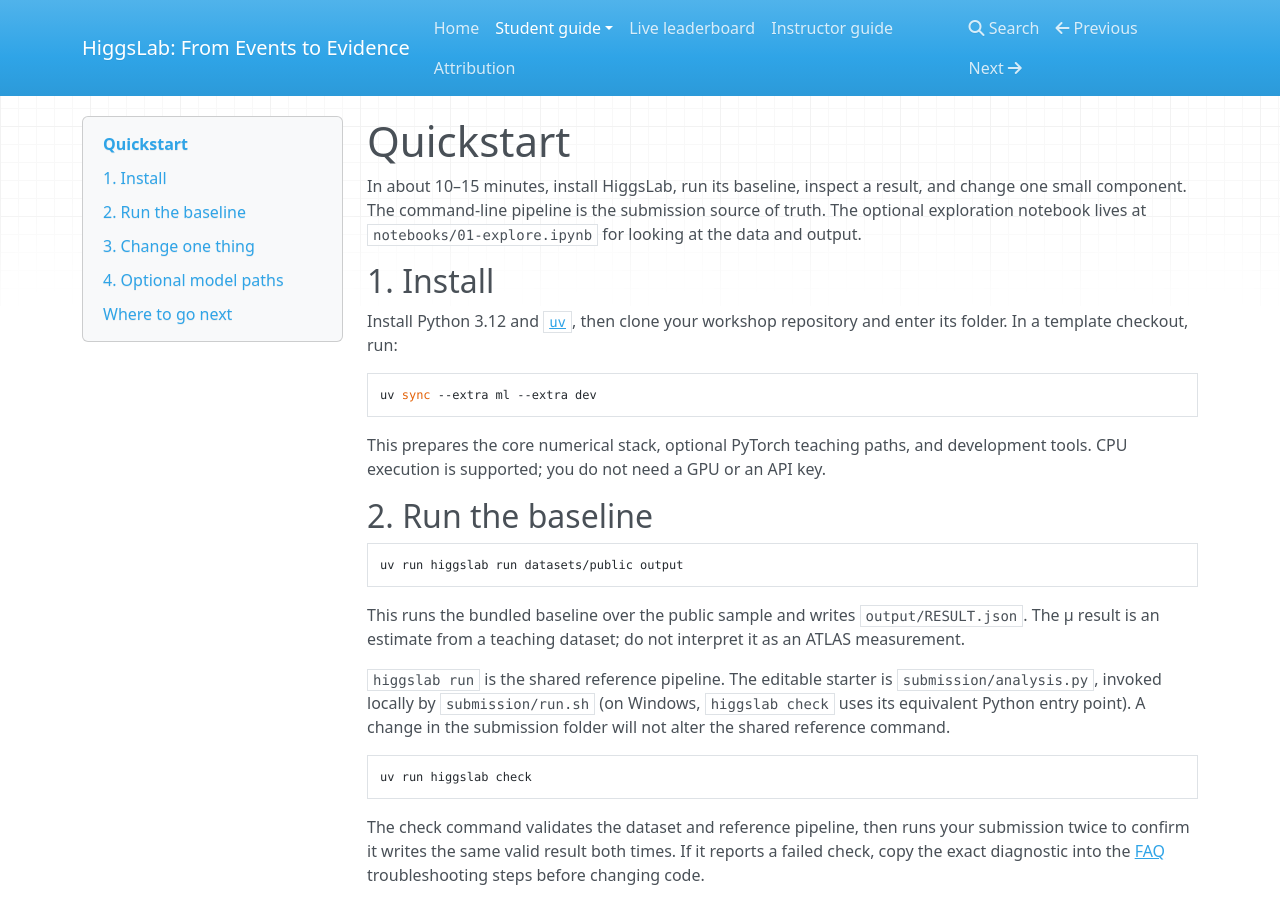
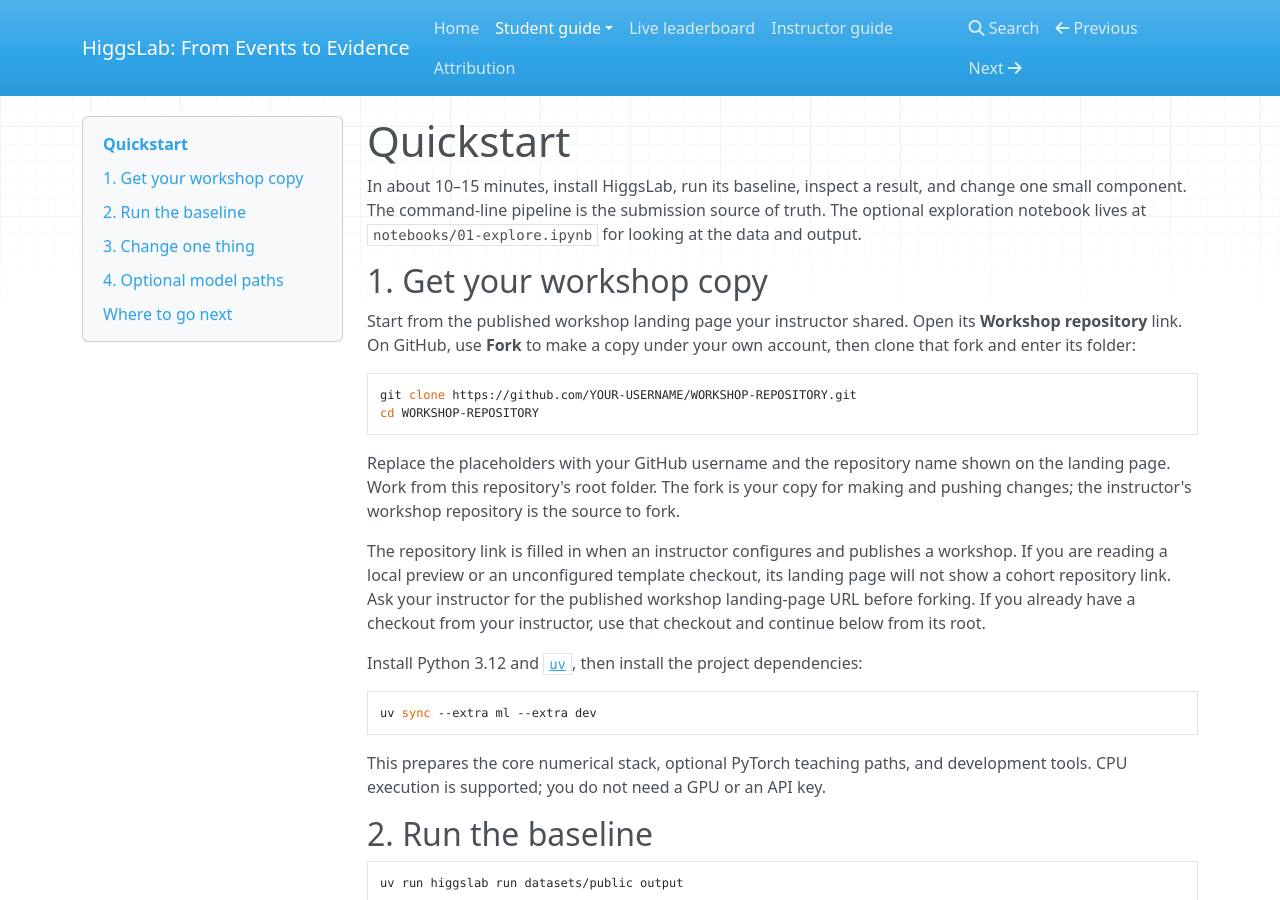
Before and after one commit to gordonwatts/higgs-lab, an MkDocs documentation site: the page built from docs/setup.md, in a window 1280 px wide and 900 px high. Built offline with MkDocs 1.6.1, drawn with Linux system fonts in a browser that asks for light colours; nearby versions of some CDN libraries.

Commit message:
Clarify workshop fork and clone steps in Quickstart

````diff
--- a/docs/setup.md
+++ b/docs/setup.md
@@ -2,9 +2,20 @@
 
 In about 10–15 minutes, install HiggsLab, run its baseline, inspect a result, and change one small component. The command-line pipeline is the submission source of truth. The optional exploration notebook lives at `notebooks/01-explore.ipynb` for looking at the data and output.
 
-## 1. Install
+## 1. Get your workshop copy
 
-Install Python 3.12 and [`uv`](https://docs.astral.sh/uv/), then clone your workshop repository and enter its folder. In a template checkout, run:
+Start from the published workshop landing page your instructor shared. Open its **Workshop repository** link. On GitHub, use **Fork** to make a copy under your own account, then clone that fork and enter its folder:
+
+```bash
+git clone https://github.com/YOUR-USERNAME/WORKSHOP-REPOSITORY.git
+cd WORKSHOP-REPOSITORY
+```
+
+Replace the placeholders with your GitHub username and the repository name shown on the landing page. Work from this repository's root folder. The fork is your copy for making and pushing changes; the instructor's workshop repository is the source to fork.
+
+The repository link is filled in when an instructor configures and publishes a workshop. If you are reading a local preview or an unconfigured template checkout, its landing page will not show a cohort repository link. Ask your instructor for the published workshop landing-page URL before forking. If you already have a checkout from your instructor, use that checkout and continue below from its root.
+
+Install Python 3.12 and [`uv`](https://docs.astral.sh/uv/), then install the project dependencies:
 
 ```bash
 uv sync --extra ml --extra dev
````
